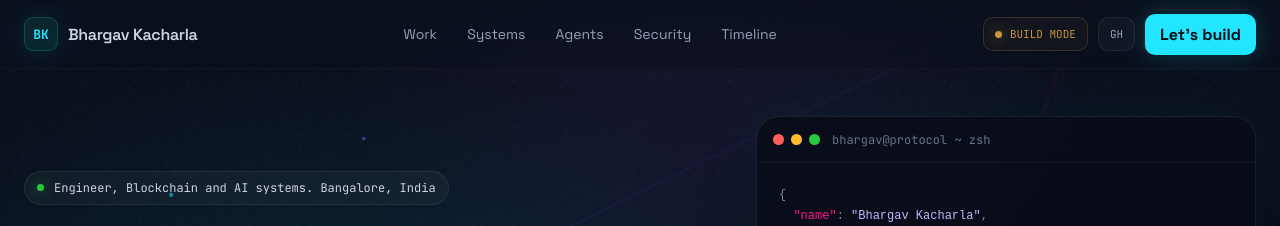
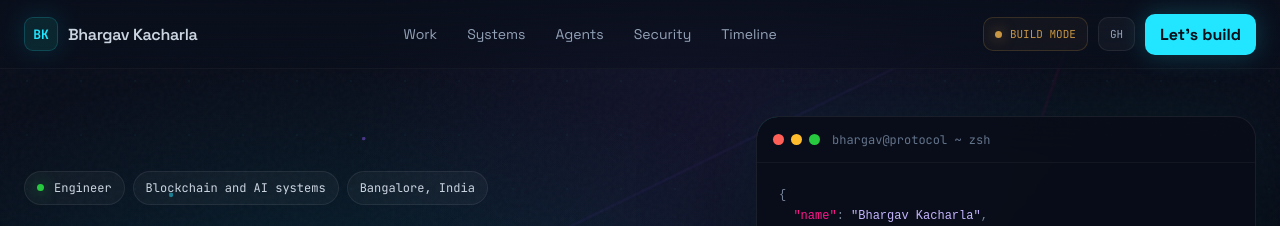
Before and after one commit to bhargav55/bhargav-portfolio-poc, a plain HTML site: page index.html in a window 1280 px wide. Shown: the top 226 px of the page. Drawn offline with Linux system fonts and the light colour scheme.

Commit message:
feat: split hero eyebrow into three pills

```diff
--- a/index.html
+++ b/index.html
@@ -120,7 +120,8 @@
     .hero { min-height: 100vh; display: flex; align-items: center; padding: 116px 0 86px; position: relative; overflow: hidden; }
     .hero-grid { display: grid; grid-template-columns: minmax(0, 1.08fr) minmax(390px, 500px); gap: 72px; align-items: center; }
     .label { display: block; font-family: var(--mono); font-size: 10px; letter-spacing: .22em; color: #526078; text-transform: uppercase; margin-bottom: 12px; }
-    .eyebrow { display: inline-flex; align-items: center; gap: 10px; color: #cbd5e1; border: 1px solid rgba(255,255,255,.075); background: rgba(255,255,255,.035); border-radius: 999px; padding: 8px 12px; font-family: var(--mono); font-size: 12px; margin-bottom: 26px; }
+    .eyebrow-row { display: flex; flex-wrap: wrap; gap: 8px; margin-bottom: 26px; }
+    .eyebrow { display: inline-flex; align-items: center; gap: 10px; color: #cbd5e1; border: 1px solid rgba(255,255,255,.075); background: rgba(255,255,255,.035); border-radius: 999px; padding: 8px 12px; font-family: var(--mono); font-size: 12px; }
     .dot { width: 7px; height: 7px; border-radius: 99px; background: var(--green); box-shadow: 0 0 16px rgba(39,201,63,.8); }
     h1 { margin: 0; font-family: var(--display); font-size: clamp(46px, 6.4vw, 82px); line-height: .94; letter-spacing: -.058em; font-weight: 800; max-width: 820px; }
     .gradient-text { background: linear-gradient(90deg, var(--cyan), var(--violet) 50%, var(--pink)); -webkit-background-clip: text; background-clip: text; color: transparent; text-shadow: 0 0 48px rgba(34,230,255,.10); }
@@ -254,7 +255,11 @@
         <div class="container">
           <div class="hero-grid">
             <div>
-              <div class="eyebrow"><span class="dot"></span> Engineer, Blockchain and AI systems. Bangalore, India</div>
+              <div class="eyebrow-row">
+                <div class="eyebrow"><span class="dot"></span> Engineer</div>
+                <div class="eyebrow">Blockchain and AI systems</div>
+                <div class="eyebrow">Bangalore, India</div>
+              </div>
               <h1>Bhargav <span class="gradient-text">Kacharla</span></h1>
               <p class="hero-copy">I design and ship smart contracts, matching engines, risk engines, liquidation systems, cross-chain infrastructure, oracle integrations, and autonomous AI agents.</p>
               <div class="pills"><span class="pill hot">Perps</span><span class="pill">Options</span><span class="pill">Prediction Markets</span><span class="pill">Account Abstraction</span><span class="pill">Autonomous Agents</span><span class="pill">Solidity / Rust / TypeScript</span></div>
```
